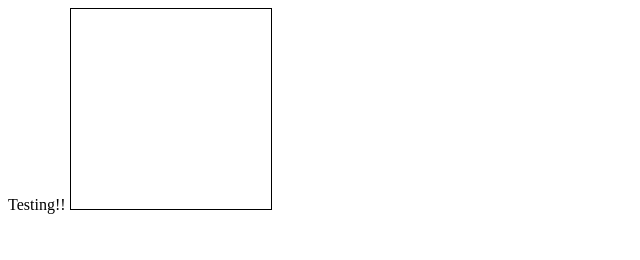
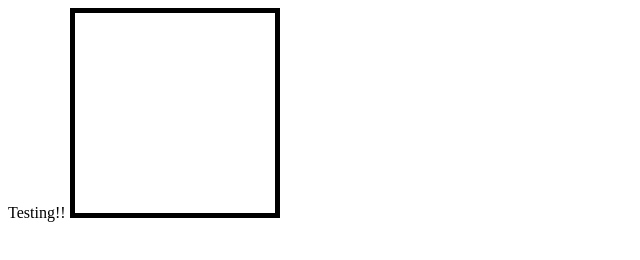
Before and after one commit to ibdimock/chaos-and-fractals, a plain HTML site: page index.html in a window 1280 px wide. Shown: the whole page, without its empty margins (0-640 px from the left). Drawn offline with Linux system fonts and the light colour scheme.

Commit message:
Bigger border

```diff
--- a/index.html
+++ b/index.html
@@ -1,5 +1,5 @@
 Testing!!
 
 <canvas id="myCanvas" width="200" height="200"
-    style="border:1px solid #000000;">
+    style="border:5px solid #000000;">
 </canvas>
```
